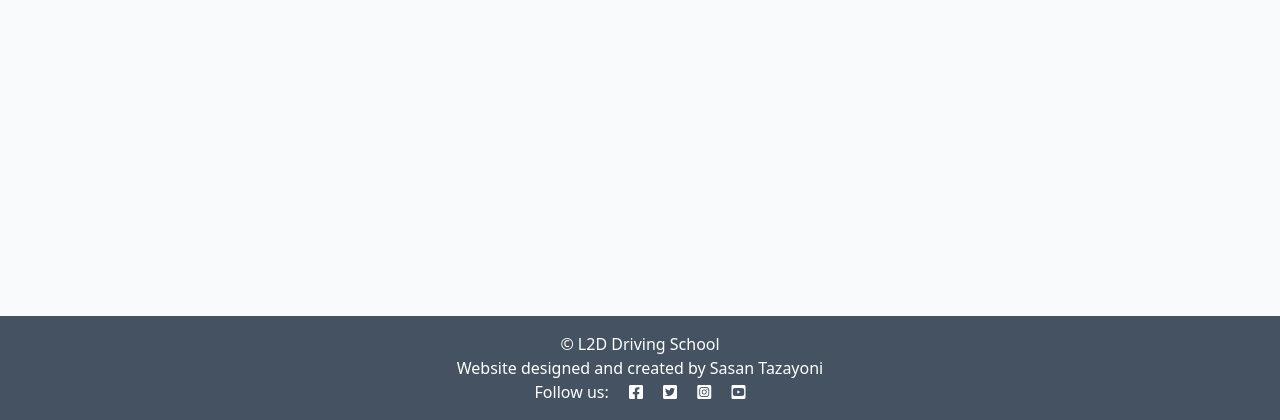
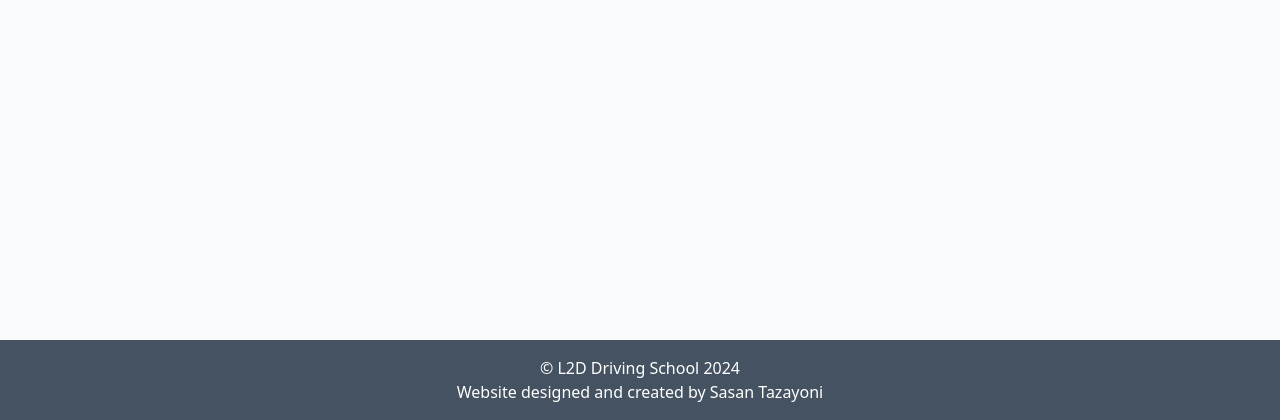
Before and after one commit to SasanTazayoni/L2D-driving-school-CI-PP4, a Django app: page / in a window 1280 px wide. Shown: the part 380-800 px from the top of the page. Run offline with Django 4.2, Linux system fonts and the light colour scheme; data that the repository does not hold is empty.

Commit message:
Adjust footer

```diff
--- a/l2d/settings.py
+++ b/l2d/settings.py
@@ -27,7 +27,7 @@ TEMPLATES_DIR = os.path.join(BASE_DIR, 'templates')
 SECRET_KEY = os.environ.get("SECRET_KEY")
 
 # SECURITY WARNING: don't run with debug turned on in production!
-DEBUG = True
+DEBUG = False
 
 ALLOWED_HOSTS = ['8000-sasantazayo-l2ddrivings-6rvcvzias25.ws-eu107.gitpod.io', '.herokuapp.com']
 
--- a/templates/base.html
+++ b/templates/base.html
@@ -104,14 +104,9 @@
     <footer class="footer mt-auto py-3 dark-bg">
         <p class="m-0 text-center text-white">
         {% block copyright %}
-            &copy; L2D Driving School<br>
+            &copy; L2D Driving School 2024<br>
             Website designed and created by Sasan Tazayoni
         {% endblock copyright %}
-        </p>
-        <p class="m-0 text-center text-white">Follow us: <i class="fab fa-facebook-square ms-3"></i>
-            <i class="fab fa-twitter-square ms-3"></i>
-            <i class="fab fa-instagram-square ms-3"></i>
-            <i class="fab fa-youtube-square ms-3"></i>
         </p>
     </footer>
 
```
